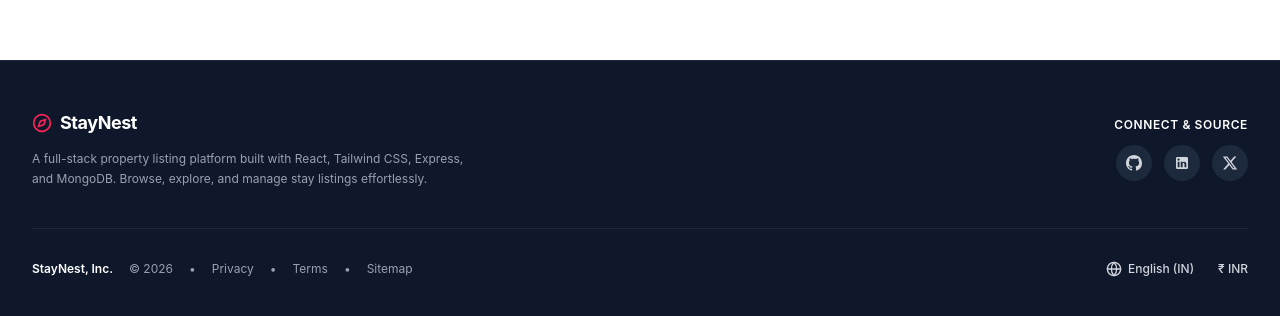
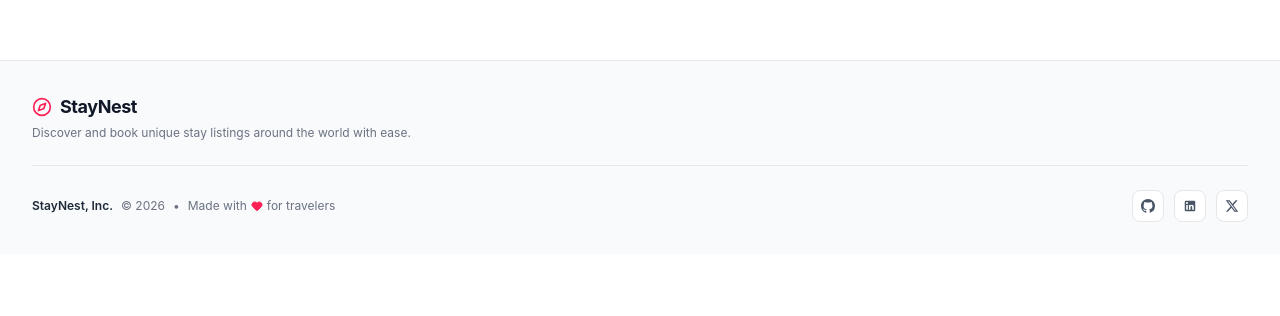
Before and after one commit to yukti-payak/StayNest, a React app in the folder Staynest_frontend/frontend/: page /listings/1 in a window 1280 px wide. Shown: the part 740-1056 px from the top of the page. After the commit the page ends 994 px from the top, so only its background shows below. Built offline with nearby package versions, Linux system fonts and the light colour scheme; no server answers; the HTML template or start-up script is replaced by a standard one.

Commit message:
improve ui for the footer

```diff
--- a/Staynest_frontend/frontend/src/components/Footer.jsx
+++ b/Staynest_frontend/frontend/src/components/Footer.jsx
@@ -1,95 +1,63 @@
 import React from "react";
-import { Compass, Globe } from "lucide-react";
+import { Compass, Heart } from "lucide-react";
 
 const Footer = () => {
   return (
-    <footer className="bg-slate-900 text-gray-300 text-sm mt-auto border-t border-slate-800 relative z-10">
-      <div className="max-w-7xl mx-auto px-4 sm:px-6 lg:px-8 pt-12 pb-10">
-        {/* Top Info Section */}
-        <div className="grid grid-cols-1 md:grid-cols-2 gap-8 pb-10 border-b border-slate-800 items-center justify-between">
-          <div>
-            <div className="flex items-center gap-2 mb-3">
+    <footer className="bg-gray-50 text-gray-600 text-sm mt-auto border-t border-gray-200 py-8 relative z-10">
+      <div className="max-w-7xl mx-auto px-4 sm:px-6 lg:px-8 space-y-6">
+
+        {/* Top Section: Brand & Description */}
+        <div className="flex flex-col sm:flex-row items-center justify-between gap-4 pb-6 border-b border-gray-200 text-center sm:text-left">
+          <div className="space-y-1">
+            <div className="flex items-center justify-center sm:justify-start gap-2">
               <Compass className="w-5 h-5 text-rose-500" />
-              <span className="font-bold text-white text-lg tracking-tight">
+              <span className="font-bold text-gray-900 text-lg tracking-tight">
                 StayNest
               </span>
             </div>
-            <p className="text-xs leading-relaxed text-gray-400 max-w-md">
-              A full-stack property listing platform built with React, Tailwind CSS, Express, and MongoDB. Browse, explore, and manage stay listings effortlessly.
+            <p className="text-xs text-gray-500 max-w-md">
+              Discover and book unique stay listings around the world with ease.
             </p>
-          </div>
-
-          <div className="flex flex-col md:items-end gap-3">
-            <span className="text-xs font-semibold text-white tracking-wider uppercase">
-              Connect & Source
-            </span>
-            <div className="flex items-center gap-3 text-gray-300">
-              {/* GitHub */}
-              <a
-                href="https://github.com"
-                target="_blank"
-                rel="noreferrer"
-                className="p-2.5 rounded-full bg-slate-800 hover:bg-slate-700 hover:text-white transition"
-                aria-label="GitHub"
-              >
-                <svg className="w-4 h-4 fill-current" viewBox="0 0 24 24">
-                  <path d="M12 0C5.37 0 0 5.37 0 12c0 5.31 3.435 9.795 8.205 11.385.6.105.825-.255.825-.57 0-.285-.015-1.23-.015-2.235-3.015.555-3.795-.735-4.035-1.41-.135-.345-.72-1.41-1.23-1.695-.42-.225-1.02-.78-.015-.795.945-.015 1.62.87 1.845 1.23 1.08 1.815 2.805 1.305 3.495.99.105-.78.42-1.305.765-1.605-2.67-.3-5.46-1.335-5.46-5.925 0-1.305.465-2.385 1.23-3.225-.12-.3-.54-1.53.12-3.18 0 0 1.005-.315 3.3 1.23.96-.27 1.98-.405 3-.405s2.04.135 3 .405c2.295-1.56 3.3-1.23 3.3-1.23.66 1.65.24 2.88.12 3.18.765.84 1.23 1.905 1.23 3.225 0 4.605-2.805 5.625-5.475 5.925.435.375.81 1.095.81 2.22 0 1.605-.015 2.895-.015 3.3 0 .315.225.69.825.57A12.02 12.02 0 0024 12c0-6.63-5.37-12-12-12z" />
-                </svg>
-              </a>
-
-              {/* LinkedIn */}
-              <a
-                href="https://linkedin.com"
-                target="_blank"
-                rel="noreferrer"
-                className="p-2.5 rounded-full bg-slate-800 hover:bg-slate-700 hover:text-white transition"
-                aria-label="LinkedIn"
-              >
-                <svg className="w-4 h-4 fill-current" viewBox="0 0 24 24">
-                  <path d="M19 3a2 2 0 0 1 2 2v14a2 2 0 0 1-2 2H5a2 2 0 0 1-2-2V5a2 2 0 0 1 2-2h14m-.5 15.5v-5.3a3.26 3.26 0 0 0-3.26-3.26c-.85 0-1.84.52-2.28 1.3v-1.11h-2.79v8.37h2.79v-4.93c0-.77.62-1.4 1.39-1.4a1.4 1.4 0 0 1 1.4 1.4v4.93h2.75M6.88 8.56a1.68 1.68 0 0 0 1.68-1.68c0-.93-.75-1.69-1.68-1.69a1.69 1.69 0 0 0-1.69 1.69c0 .93.76 1.68 1.69 1.68m1.39 9.94v-8.37H5.5v8.37h2.77z" />
-                </svg>
-              </a>
-
-              {/* X / Twitter */}
-              <a
-                href="https://twitter.com"
-                target="_blank"
-                rel="noreferrer"
-                className="p-2.5 rounded-full bg-slate-800 hover:bg-slate-700 hover:text-white transition"
-                aria-label="Twitter"
-              >
-                <svg className="w-4 h-4 fill-current" viewBox="0 0 24 24">
-                  <path d="M18.244 2.25h3.308l-7.227 8.26 8.502 11.24H16.17l-5.214-6.817L4.99 21.75H1.68l7.73-8.835L1.254 2.25H8.08l4.713 6.231zm-1.161 17.52h1.833L7.084 4.126H5.117z" />
-                </svg>
-              </a>
-            </div>
           </div>
         </div>
 
-        {/* Bottom Bar */}
-        <div className="pt-8 flex flex-col md:flex-row items-center justify-between gap-4 text-xs text-gray-400">
-          <div className="flex flex-wrap items-center justify-center md:justify-start gap-2 sm:gap-4">
-            <span className="font-semibold text-white">
-              StayNest, Inc.
-            </span>
+        {/* Bottom Section: Copyright & Social Icons */}
+        <div className="flex flex-col sm:flex-row items-center justify-between gap-4 text-xs text-gray-500">
+
+          {/* Copyright & Tagline */}
+          <div className="flex flex-wrap items-center justify-center gap-2">
+            <span className="font-semibold text-gray-800">StayNest, Inc.</span>
             <span>&copy; {new Date().getFullYear()}</span>
             <span>•</span>
-            <a href="#" className="hover:text-white transition">Privacy</a>
-            <span>•</span>
-            <a href="#" className="hover:text-white transition">Terms</a>
-            <span>•</span>
-            <a href="#" className="hover:text-white transition">Sitemap</a>
+            <span className="flex items-center gap-1 text-gray-500">
+              Made with <Heart className="w-3 h-3 text-rose-500 fill-rose-500" /> for travelers
+            </span>
           </div>
 
-          <div className="flex items-center gap-6 font-medium text-gray-300">
-            <button className="flex items-center gap-1.5 hover:text-white transition cursor-pointer">
-              <Globe className="w-4 h-4" />
-              <span>English (IN)</span>
-            </button>
-            <button className="flex items-center gap-1 hover:text-white transition cursor-pointer">
-              <span>&#8377; INR</span>
-            </button>
+          {/* Social Icons (Static Visuals) */}
+          <div className="flex items-center gap-2.5">
+            {/* GitHub */}
+            <div className="p-2 rounded-lg bg-white border border-gray-200 hover:border-gray-300 text-gray-600 transition cursor-default">
+              <svg className="w-3.5 h-3.5 fill-current" viewBox="0 0 24 24">
+                <path d="M12 0C5.37 0 0 5.37 0 12c0 5.31 3.435 9.795 8.205 11.385.6.105.825-.255.825-.57 0-.285-.015-1.23-.015-2.235-3.015.555-3.795-.735-4.035-1.41-.135-.345-.72-1.41-1.23-1.695-.42-.225-1.02-.78-.015-.795.945-.015 1.62.87 1.845 1.23 1.08 1.815 2.805 1.305 3.495.99.105-.78.42-1.305.765-1.605-2.67-.3-5.46-1.335-5.46-5.925 0-1.305.465-2.385 1.23-3.225-.12-.3-.54-1.53.12-3.18 0 0 1.005-.315 3.3 1.23.96-.27 1.98-.405 3-.405s2.04.135 3 .405c2.295-1.56 3.3-1.23 3.3-1.23.66 1.65.24 2.88.12 3.18.765.84 1.23 1.905 1.23 3.225 0 4.605-2.805 5.625-5.475 5.925.435.375.81 1.095.81 2.22 0 1.605-.015 2.895-.015 3.3 0 .315.225.69.825.57A12.02 12.02 0 0024 12c0-6.63-5.37-12-12-12z" />
+              </svg>
+            </div>
+
+            {/* LinkedIn */}
+            <div className="p-2 rounded-lg bg-white border border-gray-200 hover:border-gray-300 text-gray-600 transition cursor-default">
+              <svg className="w-3.5 h-3.5 fill-current" viewBox="0 0 24 24">
+                <path d="M19 3a2 2 0 0 1 2 2v14a2 2 0 0 1-2 2H5a2 2 0 0 1-2-2V5a2 2 0 0 1 2-2h14m-.5 15.5v-5.3a3.26 3.26 0 0 0-3.26-3.26c-.85 0-1.84.52-2.28 1.3v-1.11h-2.79v8.37h2.79v-4.93c0-.77.62-1.4 1.39-1.4a1.4 1.4 0 0 1 1.4 1.4v4.93h2.75M6.88 8.56a1.68 1.68 0 0 0 1.68-1.68c0-.93-.75-1.69-1.68-1.69a1.69 1.69 0 0 0-1.69 1.69c0 .93.76 1.68 1.69 1.68m1.39 9.94v-8.37H5.5v8.37h2.77z" />
+              </svg>
+            </div>
+
+            {/* X / Twitter */}
+            <div className="p-2 rounded-lg bg-white border border-gray-200 hover:border-gray-300 text-gray-600 transition cursor-default">
+              <svg className="w-3.5 h-3.5 fill-current" viewBox="0 0 24 24">
+                <path d="M18.244 2.25h3.308l-7.227 8.26 8.502 11.24H16.17l-5.214-6.817L4.99 21.75H1.68l7.73-8.835L1.254 2.25H8.08l4.713 6.231zm-1.161 17.52h1.833L7.084 4.126H5.117z" />
+              </svg>
+            </div>
           </div>
+
         </div>
       </div>
     </footer>
```
